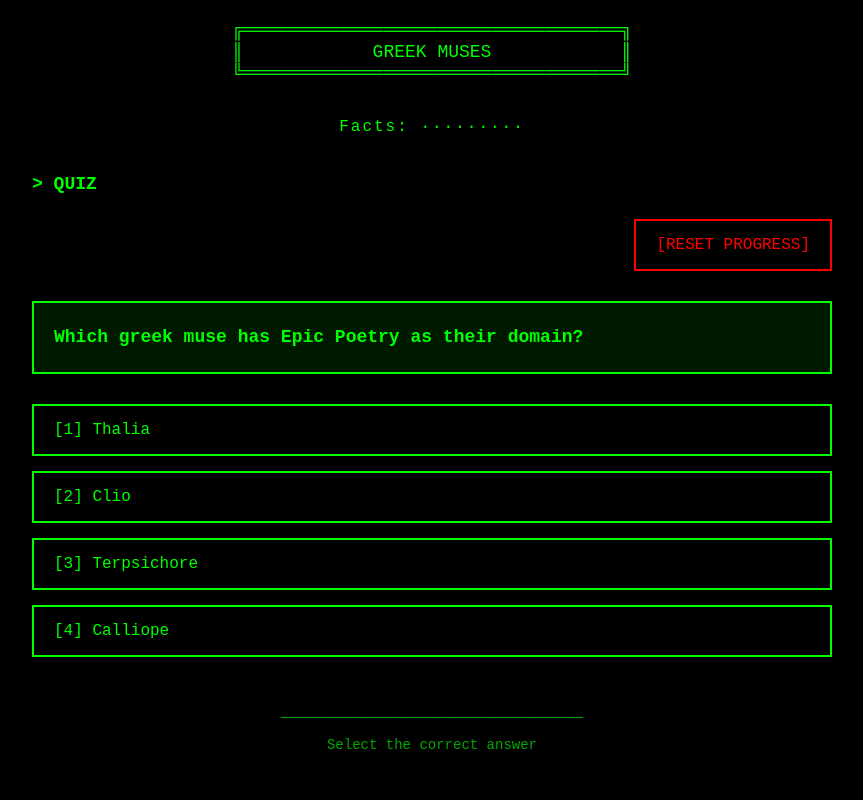
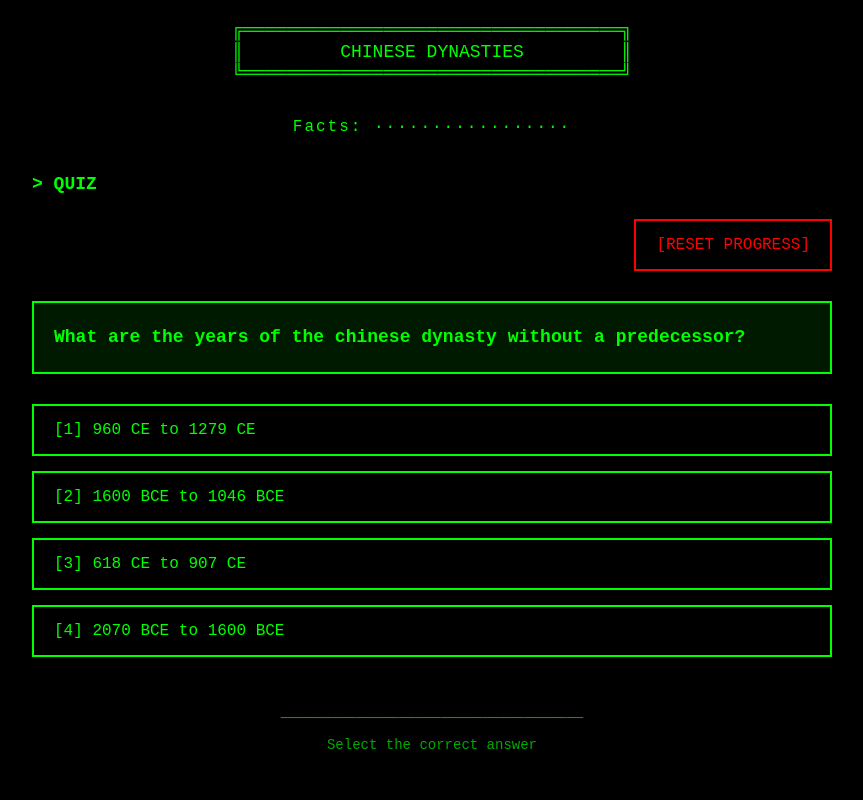
Before and after one commit to AHR2HL/rememberizer, a Flask app: page /quiz in a window 1280 px wide. Shown: the whole page, without its empty margins (208-1071 px from the left). Run offline with Flask 3, Linux system fonts and the light colour scheme; the visitor is signed in with stand-in values (Sample User, id 1); data comes from the database, SQL or seed files in the repository; data that the repository does not hold is empty.

Commit message:
Added chinese dynasties and some QOL improvements
Added new Chinese Dynasties domain with 17 dynasties from Xia (2070 BCE) to
Qing (1912 CE), including years, predecessors, successors, and contemporary
Western historical events for context.

QOL Improvements - Answer Result Page:
- Added animated answer result page showing ✓ (correct) or ✗ (incorrect)
- 1-second delay with smooth animations before redirecting to next page
- Pop-in animation for result icon with pulse effect on correct answers
- Fade-in animation for result text
- Automatic JavaScript redirect after animation completes
- Improves user feedback and makes quiz more engaging

QOL Improvements - Fact Display:
- Added field name formatting filter (underscores → spaces)
- Added domain name singularization filter
- Highlight incorrect field when showing fact after wrong answer
- Pass highlight_field parameter via URL to emphasize what was missed
- Red highlighting CSS for incorrect fields

QOL Improvements - Quiz Logic:
- Enhanced field name formatting throughout quiz generation
- Better question phrasing with formatted field names
- Improved handling of plural vs singular domain names in questions
- Fixed line length issues for better code readability

New Content:
- facts/chinese_dynasties.json - 17 dynasties with comprehensive data
- templates/answer_result.html - Animated result page
- 2 new Jinja2 filters (format_field_name, singularize)

Test Updates:
- Updated 6 tests to handle new answer result page (expect 200 not 302)
- Updated tests to check for "CORRECT!" and "INCORRECT" messages
- Updated follow_redirects behavior expectations
- All 113 tests passing
- Maintained 98% code coverage

Files Changed:
- app.py - Added filters and highlight_field support
- quiz_logic.py - Enhanced field formatting in questions
- templates/show_fact.html - Added field highlighting
- templates/answer_result.html - New animated result page
- static/style.css - Added result page styling
- facts/chinese_dynasties.json - New domain data
- tests/test_routes.py - Updated for new answer flow

Code Quality:
- All tests passing (113) ✓
- Black formatting applied ✓
- Flake8 linting passed ✓
- Coverage maintained at 98% ✓

Co-Authored-By: Claude Sonnet 4.5 <noreply@anthropic.com>

```diff
--- a/app.py
+++ b/app.py
@@ -64,6 +64,20 @@ def progress_string_filter(domain_id):
     return get_progress_string(domain_id)
 
 
+@app.template_filter("format_field_name")
+def format_field_name_filter(field_name):
+    """Format field name for display by replacing underscores with spaces."""
+    return field_name.replace("_", " ")
+
+
+@app.template_filter("singularize")
+def singularize_filter(domain_name):
+    """Singularize domain name for display."""
+    from quiz_logic import singularize_domain_name
+
+    return singularize_domain_name(domain_name)
+
+
 def init_database():
     """Initialize database and load fact domains."""
     global _db_initialized
@@ -128,6 +142,9 @@ def show_fact(fact_id):
     fact_data = fact.get_fact_data()
     field_names = domain.get_field_names()
 
+    # Get highlight_field from query params (if user got question wrong)
+    highlight_field = request.args.get("highlight_field", None)
+
     # Mark as shown (but not learned yet - that happens on continue)
     mark_fact_shown(fact_id)
 
@@ -137,6 +154,7 @@ def show_fact(fact_id):
         fact_data=fact_data,
         field_names=field_names,
         domain=domain,
+        highlight_field=highlight_field,
     )
 
 
@@ -290,29 +308,33 @@ def answer():
     # Update consecutive counters and check for demotion
     demoted = update_consecutive_attempts(fact_id, is_correct)
 
+    # Get domain for the result page
+    domain = Domain.query.get(domain_id)
+
+    # Determine next URL based on the result
     if demoted:
         # Clear any pending review flags if this was a review question
         session.pop("pending_review_fact_id", None)
         session.pop("just_completed_fact_id", None)
 
-        # Fact returned to unlearned - show it again
+        # Fact returned to unlearned - show it again with highlighted field
         mark_fact_shown(fact_id)
-        return redirect(url_for("show_fact", fact_id=fact_id))
+        next_url = url_for("show_fact", fact_id=fact_id, highlight_field=field_name)
 
     # If this was a review question
-    if is_review_question:
+    elif is_review_question:
         # Clear the review flags
         session.pop("pending_review_fact_id", None)
         session.pop("just_completed_fact_id", None)
 
-        # If wrong answer, show fact before continuing
+        # If wrong answer, show fact before continuing with highlighted field
         if not is_correct:
-            return redirect(url_for("show_fact", fact_id=fact_id))
+            next_url = url_for("show_fact", fact_id=fact_id, highlight_field=field_name)
+        else:
+            # If correct, go to next quiz question
+            next_url = url_for("quiz")
 
-        # If correct, go to next quiz question
-        return redirect(url_for("quiz"))
-
-    if is_correct:
+    elif is_correct:
         # Check if achieved 2 consecutive correct
         if has_two_consecutive_correct(fact_id):
             # Clear pending quiz fact
@@ -335,10 +357,18 @@ def answer():
         # This ensures count increments on every question, not just correct answers
 
         # Go to next quiz question
-        return redirect(url_for("quiz"))
+        next_url = url_for("quiz")
     else:
-        # Wrong answer - show fact again before re-quizzing
-        return redirect(url_for("show_fact", fact_id=fact_id))
+        # Wrong answer - show fact again before re-quizzing with highlighted field
+        next_url = url_for("show_fact", fact_id=fact_id, highlight_field=field_name)
+
+    # Render result page with animation
+    return render_template(
+        "answer_result.html",
+        is_correct=is_correct,
+        next_url=next_url,
+        domain=domain,
+    )
 
 
 @app.route("/reset_domain", methods=["POST"])
--- /dev/null
+++ b/facts/chinese_dynasties.json
@@ -0,0 +1,125 @@
+{
+  "domain_name": "Chinese Dynasties",
+  "fields": ["name", "years", "predecessor", "successor", "western_event"],
+  "facts": [
+    {
+      "name": "Xia Dynasty",
+      "years": "2070 BCE to 1600 BCE",
+      "predecessor": "None",
+      "successor": "Shang Dynasty",
+      "western_event": "Bronze Age in Mesopotamia"
+    },
+    {
+      "name": "Shang Dynasty",
+      "years": "1600 BCE to 1046 BCE",
+      "predecessor": "Xia Dynasty",
+      "successor": "Zhou Dynasty",
+      "western_event": "Trojan War"
+    },
+    {
+      "name": "Zhou Dynasty",
+      "years": "1046 BCE to 256 BCE",
+      "predecessor": "Shang Dynasty",
+      "successor": "Spring and Autumn Period",
+      "western_event": "Founding of Rome"
+    },
+    {
+      "name": "Spring and Autumn Period",
+      "years": "770 BCE to 476 BCE",
+      "predecessor": "Zhou Dynasty",
+      "successor": "Warring States Period",
+      "western_event": "Birth of Buddha"
+    },
+    {
+      "name": "Warring States Period",
+      "years": "475 BCE to 221 BCE",
+      "predecessor": "Spring and Autumn Period",
+      "successor": "Qin Dynasty",
+      "western_event": "Alexander the Great's conquests"
+    },
+    {
+      "name": "Qin Dynasty",
+      "years": "221 BCE to 206 BCE",
+      "predecessor": "Warring States Period",
+      "successor": "Han Dynasty",
+      "western_event": "Hannibal crosses the Alps"
+    },
+    {
+      "name": "Han Dynasty",
+      "years": "206 BCE to 220 CE",
+      "predecessor": "Qin Dynasty",
+      "successor": "Three Kingdoms Period",
+      "western_event": "Birth of Jesus Christ"
+    },
+    {
+      "name": "Three Kingdoms Period",
+      "years": "220 CE to 280 CE",
+      "predecessor": "Han Dynasty",
+      "successor": "Jin Dynasty",
+      "western_event": "Constantine becomes Roman Emperor"
+    },
+    {
+      "name": "Jin Dynasty",
+      "years": "266 CE to 420 CE",
+      "predecessor": "Three Kingdoms Period",
+      "successor": "Northern and Southern Dynasties",
+      "western_event": "Fall of Western Roman Empire"
+    },
+    {
+      "name": "Northern and Southern Dynasties",
+      "years": "420 CE to 589 CE",
+      "predecessor": "Jin Dynasty",
+      "successor": "Sui Dynasty",
+      "western_event": "Byzantine Empire established"
+    },
+    {
+      "name": "Sui Dynasty",
+      "years": "581 CE to 618 CE",
+      "predecessor": "Northern and Southern Dynasties",
+      "successor": "Tang Dynasty",
+      "western_event": "Muhammad's first revelation"
+    },
+    {
+      "name": "Tang Dynasty",
+      "years": "618 CE to 907 CE",
+      "predecessor": "Sui Dynasty",
+      "successor": "Five Dynasties and Ten Kingdoms Period",
+      "western_event": "Charlemagne crowned Holy Roman Emperor"
+    },
+    {
+      "name": "Five Dynasties and Ten Kingdoms Period",
+      "years": "907 CE to 960 CE",
+      "predecessor": "Tang Dynasty",
+      "successor": "Song Dynasty",
+      "western_event": "Viking raids in Europe"
+    },
+    {
+      "name": "Song Dynasty",
+      "years": "960 CE to 1279 CE",
+      "predecessor": "Five Dynasties and Ten Kingdoms Period",
+      "successor": "Yuan Dynasty",
+      "western_event": "Norman Conquest of England"
+    },
+    {
+      "name": "Yuan Dynasty",
+      "years": "1271 CE to 1368 CE",
+      "predecessor": "Song Dynasty",
+      "successor": "Ming Dynasty",
+      "western_event": "Black Death in Europe"
+    },
+    {
+      "name": "Ming Dynasty",
+      "years": "1368 CE to 1644 CE",
+      "predecessor": "Yuan Dynasty",
+      "successor": "Qing Dynasty",
+      "western_event": "Columbus reaches the Americas"
+    },
+    {
+      "name": "Qing Dynasty",
+      "years": "1644 CE to 1912 CE",
+      "predecessor": "Ming Dynasty",
+      "successor": "None",
+      "western_event": "American Revolution"
+    }
+  ]
+}
--- a/quiz_logic.py
+++ b/quiz_logic.py
@@ -195,6 +195,60 @@ def get_identifying_field(fact, domain):
     return (first_field, fact_data[first_field])
 
 
+def format_field_name(field_name):
+    """
+    Format a field name for display in questions.
+
+    Replaces underscores with spaces.
+
+    Args:
+        field_name: Raw field name (e.g., "western_event")
+
+    Returns:
+        str: Formatted field name (e.g., "western event")
+    """
+    return field_name.replace("_", " ")
+
+
+def is_plural_field(field_name):
+    """
+    Determine if a field name represents a plural concept.
+
+    Used to choose between "What is" and "What are" in questions.
+
+    Args:
+        field_name: Raw field name (e.g., "years", "symbol")
+
+    Returns:
+        bool: True if field should use "What are", False if "What is"
+    """
+    # Known plural field names (common across domains)
+    plural_fields = {
+        "years",
+        "dates",
+        "events",
+        "symbols",
+        "attributes",
+        "domains",
+        "powers",
+        "abilities",
+        "characteristics",
+        "features",
+    }
+
+    # Check if exact match
+    field_lower = field_name.lower()
+    if field_lower in plural_fields:
+        return True
+
+    # Check if field contains a plural word
+    for plural_word in plural_fields:
+        if plural_word in field_lower:
+            return True
+
+    return False
+
+
 def generate_question(fact, context_field, quiz_field, all_facts, domain):
     """
     Generate a multiple-choice question connecting two fields.
@@ -216,25 +270,45 @@ def generate_question(fact, context_field, quiz_field, all_facts, domain):
     field_names = domain.get_field_names()
     identifying_field = field_names[0]  # Usually "name"
 
+    # Format field names for display
+    formatted_context_field = format_field_name(context_field)
+    formatted_quiz_field = format_field_name(quiz_field)
+
+    # Determine if quiz field is plural (for "What is" vs "What are")
+    is_plural = is_plural_field(quiz_field)
+    what_verb = "What are" if is_plural else "What is"
+
     # Generate question text based on which fields are being used
     if context_field == identifying_field:
         # Context is name: "What is the symbol of Erato?"
-        question = f"What is the {quiz_field} of {context_value}?"
+        # or "What are the years of Han Dynasty?"
+        question = (
+            f"{what_verb} the {formatted_quiz_field} of {context_value}?"
+        )
     elif quiz_field == identifying_field:
         # Quiz is name: "Which muse has Lyre as their symbol?"
         domain_name = domain.name if hasattr(domain, "name") else "item"
         domain_singular = singularize_domain_name(domain_name).lower()
         question = (
-            f"Which {domain_singular} has {context_value} as their {context_field}?"
+            f"Which {domain_singular} has {context_value} "
+            f"as their {formatted_context_field}?"
         )
     else:
         # Neither is name: "What is domain of Greek Muse with symbol=Lyre?"
         domain_name = domain.name if hasattr(domain, "name") else "item"
         domain_singular = singularize_domain_name(domain_name).lower()
-        question = (
-            f"What is the {quiz_field} of the {domain_singular} "
-            f"with {context_field} = {context_value}?"
-        )
+
+        # Handle "None" values specially
+        if context_value == "None":
+            question = (
+                f"{what_verb} the {formatted_quiz_field} of the {domain_singular} "
+                f"without a {formatted_context_field}?"
+            )
+        else:
+            question = (
+                f"{what_verb} the {formatted_quiz_field} of the {domain_singular} "
+                f"with {formatted_context_field} = {context_value}?"
+            )
 
     # Collect wrong answers from quiz_field
     wrong_answers = []
--- a/static/style.css
+++ b/static/style.css
@@ -139,6 +139,28 @@ h2 {
     background-color: #001a00;
 }
 
+/* Highlighted Row (when user gets question wrong) */
+.fact-table tr.highlight-row {
+    background-color: #2a3300;
+    position: relative;
+    animation: pulseBorder 2s ease-in-out infinite;
+}
+
+.fact-table tr.highlight-row td {
+    color: #CCFF00;
+    font-weight: bold;
+    border-color: #CCFF00;
+}
+
+@keyframes pulseBorder {
+    0%, 100% {
+        box-shadow: 0 0 5px #CCFF00, inset 0 0 5px #CCFF00;
+    }
+    50% {
+        box-shadow: 0 0 15px #CCFF00, inset 0 0 10px #CCFF00;
+    }
+}
+
 /* Quiz */
 .quiz-controls {
     margin: 20px 0;
```
Also changed, not shown: templates/answer_result.html (added, +113 -0 lines), templates/show_fact.html (+7 -3 lines), tests/test_routes.py (+19 -15 lines).
